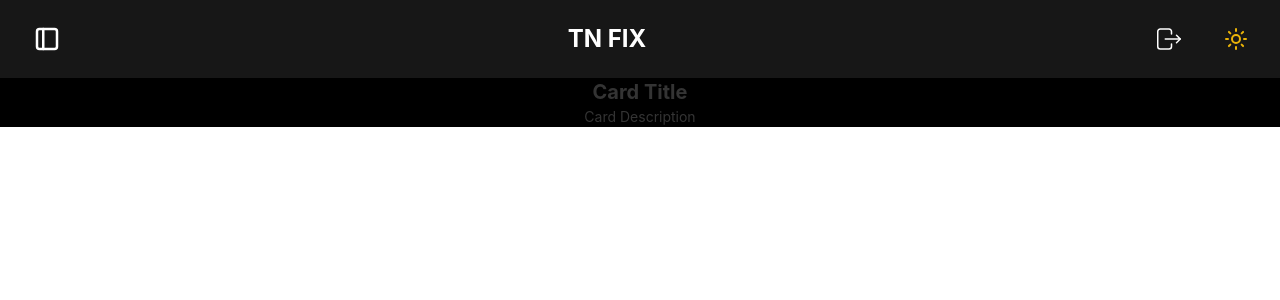
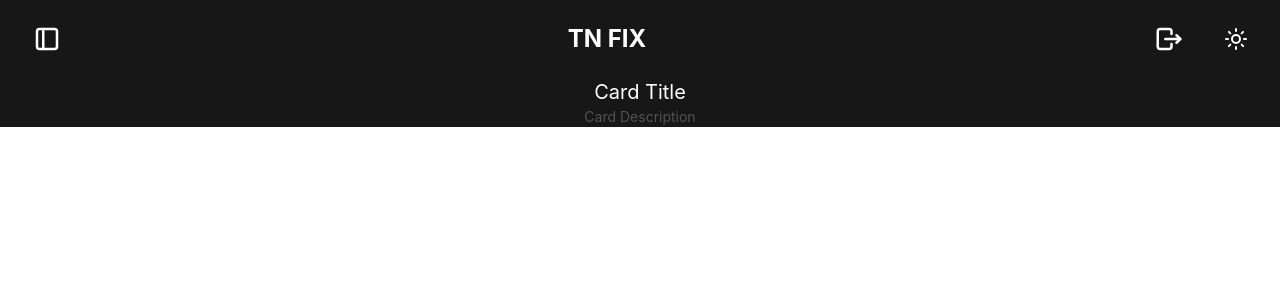
Before and after one commit to AleRoncato/Unitn-IS-TnFix, a React (Vite) app in the folder frontend/: page / in a window 1280 px wide. Shown: the top 300 px of the page. Built offline with nearby package versions, Linux system fonts and the light colour scheme.

Commit message:
modified some files to fix minor bugs + the slow loading e colpa degli ADBlocker e vite che non unbundla i moduli

```diff
--- a/frontend/src/components/card.jsx
+++ b/frontend/src/components/card.jsx
@@ -1,14 +1,11 @@
 import React from "react";
-import PropTypes from "prop-types";
-import { useNavigate } from "react-router-dom";
 
 const Card = ({ theme, data }) => {
-  const navigate = useNavigate();
 
   return (
-    <div className="bg-black">
-      <h2 className="text-xl font-bold">{data.title}</h2>
-      <p>{data.description}</p>
+    <div className={`${theme === "dark" ? "bg-neutral-900" : "bg-white"} `} >
+      <h2 className={`${theme === "dark" ? "text-white" : "text-black"} text-xl font-bold"`}>{data.title}</h2>
+      <p className={`${theme === "dark" ? "text-neutral-600" : "text-neutral-400"}`}>{data.description}</p>
     </div>
   );
 };
--- a/frontend/src/components/header.jsx
+++ b/frontend/src/components/header.jsx
@@ -2,20 +2,13 @@ import React, { useState } from "react";
 import { Outlet, useNavigate } from "react-router-dom";
 import { CrossIcon, Moon, SidebarClose, Sun } from "lucide-react";
 import {
-  IconUserCircle,
-  IconShoppingCart,
-  IconLogin,
   IconLogout,
-  IconShield,
-  IconBurger,
   IconLayoutSidebar,
 } from "@tabler/icons-react";
 import Sidebar from "./sidebar";
 
 export const Header = ({ theme, toggleTheme }) => {
   const navigate = useNavigate();
-  const [hovered, setHovered] = useState(false);
-
   const [showSidebar, setShowSidebar] = useState(false);
 
   const toggleSidebar = () => {
@@ -26,18 +19,16 @@ export const Header = ({ theme, toggleTheme }) => {
     <div>
       <header
         id="outer-container page-wrap"
-        className={`${
-          theme === "dark"
+        className={`${theme === "dark"
           ? "bg-neutral-900 text-white"
-            : "bg-white text-neutral-900"
+          : "bg-neutral-100 text-neutral-900"
           } py-4 px-6 shadow-md top-0 left-0 w-full z-50`}
       >
         <nav className="flex justify-between items-center">
           <div className="flex items-center">
             <button
               onClick={toggleSidebar}
-              className={`${
-                theme === "dark"
+              className={`${theme === "dark"
                 ? "hover:bg-neutral-700"
                 : "hover:bg-neutral-300"
                 } p-2 rounded-full`}
@@ -65,24 +56,19 @@ export const Header = ({ theme, toggleTheme }) => {
           <ul className="flex space-x-6 items-center">
             <li style={{ marginLeft: "10px" }}>
               <div
-                onMouseEnter={() => setHovered(true)}
-                onMouseLeave={() => setHovered(false)}
-                onClick={() => {}}
+                onClick={() => { }}
                 className="mr-2 cursor-pointer flex flex-col items-center relative group"
               >
-                <>
+
                 <IconLogout
                   size={30}
-                    stroke={1.2}
-                    color={`${
-                      hovered ? "red" : theme === "dark" ? "white" : "black"
+                  className={`${theme === "dark" ? "white hover:text-red-400" : "black hover:text-red-500"
                     }`}
-                    className="hover:text-red-500"
                 />
                 <div className="absolute bottom-0 translate-y-full bg-gray-800 text-white text-xs rounded py-1 px-2 opacity-0 group-hover:opacity-100 transition-opacity">
                   Logout
                 </div>
-                </>
+
               </div>
             </li>
             <li>
@@ -91,9 +77,9 @@ export const Header = ({ theme, toggleTheme }) => {
                 className="p-2 rounded-full hover:bg-neutral-200 dark:hover:bg-neutral-700"
               >
                 {theme === "dark" ? (
-                  <Sun className="text-yellow-500" size={24} />
+                  <Sun className="hover:text-yellow-500" size={24} />
                 ) : (
-                  <Moon className="text-neutral-500" size={24} />
+                  <Moon className="hover:text-neutral-300 " size={24} />
                 )}
               </button>
             </li>
--- a/frontend/src/components/sidebar.jsx
+++ b/frontend/src/components/sidebar.jsx
@@ -1,8 +1,6 @@
 import React, { useEffect, useState } from "react";
-import { CSSTransition } from "react-transition-group";
 import { Outlet, useNavigate } from "react-router-dom";
 import { SidebarClose } from "lucide-react";
-import { Sidenav, Nav } from "rsuite";
 import "./header.css";
 
 const Sidebar = ({ showSidebar, toggleSidebar, theme }) => {
@@ -26,16 +24,19 @@ const Sidebar = ({ showSidebar, toggleSidebar, theme }) => {
 
     return (
         <>
-      <CSSTransition
+
+
+            {/* <CSSTransition
         in={showSidebar}
         timeout={1000}
         classNames="fade"
         unmountOnExit
-      >
+      > */}
+
+            {showSidebar &&
                 <div
                     onClick={toggleSidebar}
-          className={`fixed pl-80 inset-0 bg-black bg-opacity-50 z-40 ${
-            !showSidebar ? "min-w-0" : ""
+                    className={`fixed pl-80 inset-0 bg-black bg-opacity-50 z-40 ${!showSidebar ? "min-w-0" : ""
                         }`}
                 >
                     <div
@@ -44,8 +45,7 @@ const Sidebar = ({ showSidebar, toggleSidebar, theme }) => {
                         overflow-y-auto scroll-m-0`}
                     >
                         <button
-              className={`${
-                theme === "dark"
+                            className={`${theme === "dark"
                                     ? "hover:bg-neutral-700"
                                     : "hover:bg-neutral-300"
                                 } ml-2 p-2 rounded-full self-start`}
@@ -81,7 +81,9 @@ const Sidebar = ({ showSidebar, toggleSidebar, theme }) => {
                         </div>
                     </div>
                 </div>
-      </CSSTransition>
+            }
+            {/* </CSSTransition> */}
+
             <Outlet />
         </>
     );
--- a/frontend/src/main.jsx
+++ b/frontend/src/main.jsx
@@ -4,7 +4,7 @@ import "./index.css";
 import App from "./App.jsx";
 
 createRoot(document.getElementById("root")).render(
-  <StrictMode>
+
     <App />
-  </StrictMode>
+
 );
--- a/frontend/src/pages/home.jsx
+++ b/frontend/src/pages/home.jsx
@@ -10,7 +10,6 @@ export const Home = ({ theme, toggleTheme }) => {
           <Header theme={theme} toggleTheme={toggleTheme} />
         </div>
         <div>
-          {" "}
           <Card
             theme={theme}
             data={{ title: "Card Title", description: "Card Description" }}
```
Lines whose indentation alone changed are shown as unchanged.
